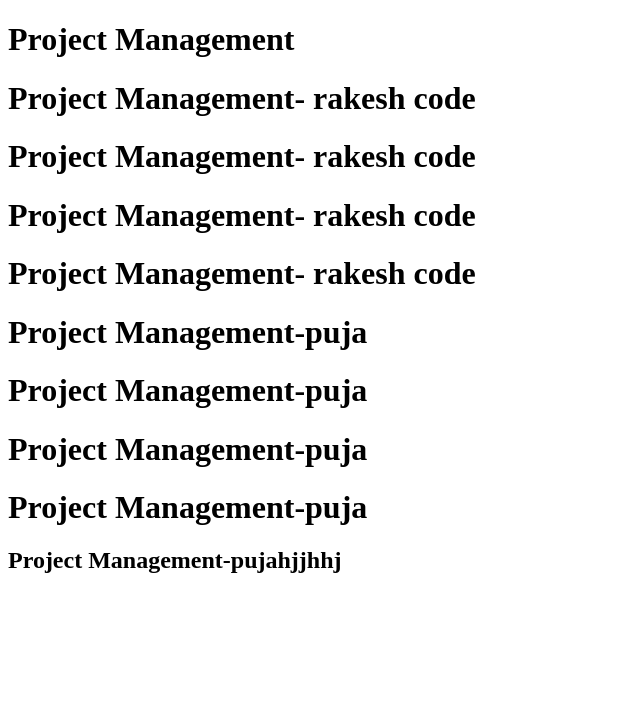
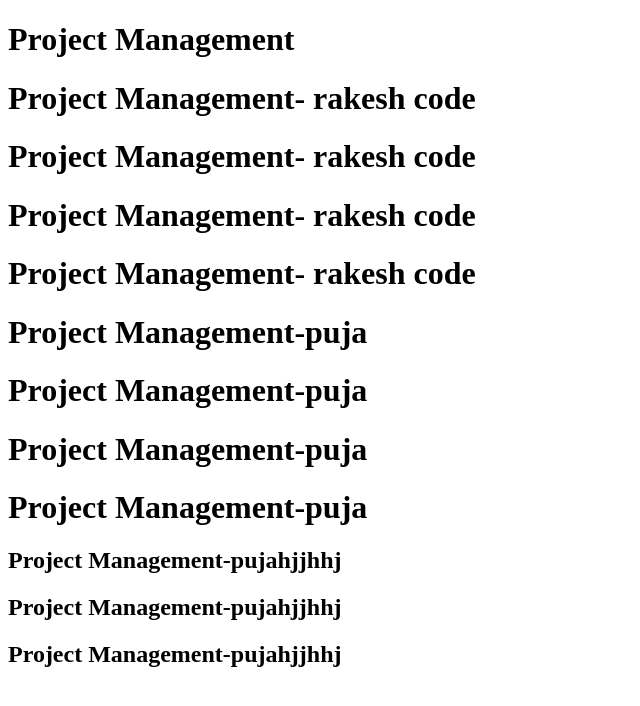
Before and after one commit to sensitive01/sensitivetechcrm, a React (Vite) app in the folder sensitive_project_management_frontend/: page / in a window 1280 px wide. Shown: the top 706 px of the page, without its empty margins (0-640 px from the left). Built offline with nearby package versions, Linux system fonts and the light colour scheme.

Commit message:
test again do

```diff
--- a/sensitive_project_management_frontend/src/App.jsx
+++ b/sensitive_project_management_frontend/src/App.jsx
@@ -16,6 +16,9 @@ function App() {
      <h1>Project Management-puja</h1>
      <h1>Project Management-puja</h1>
      <h2>Project Management-pujahjjhhj</h2>
+     <h2>Project Management-pujahjjhhj</h2>
+     <h2>Project Management-pujahjjhhj</h2>
+
 
 
     </>
```
